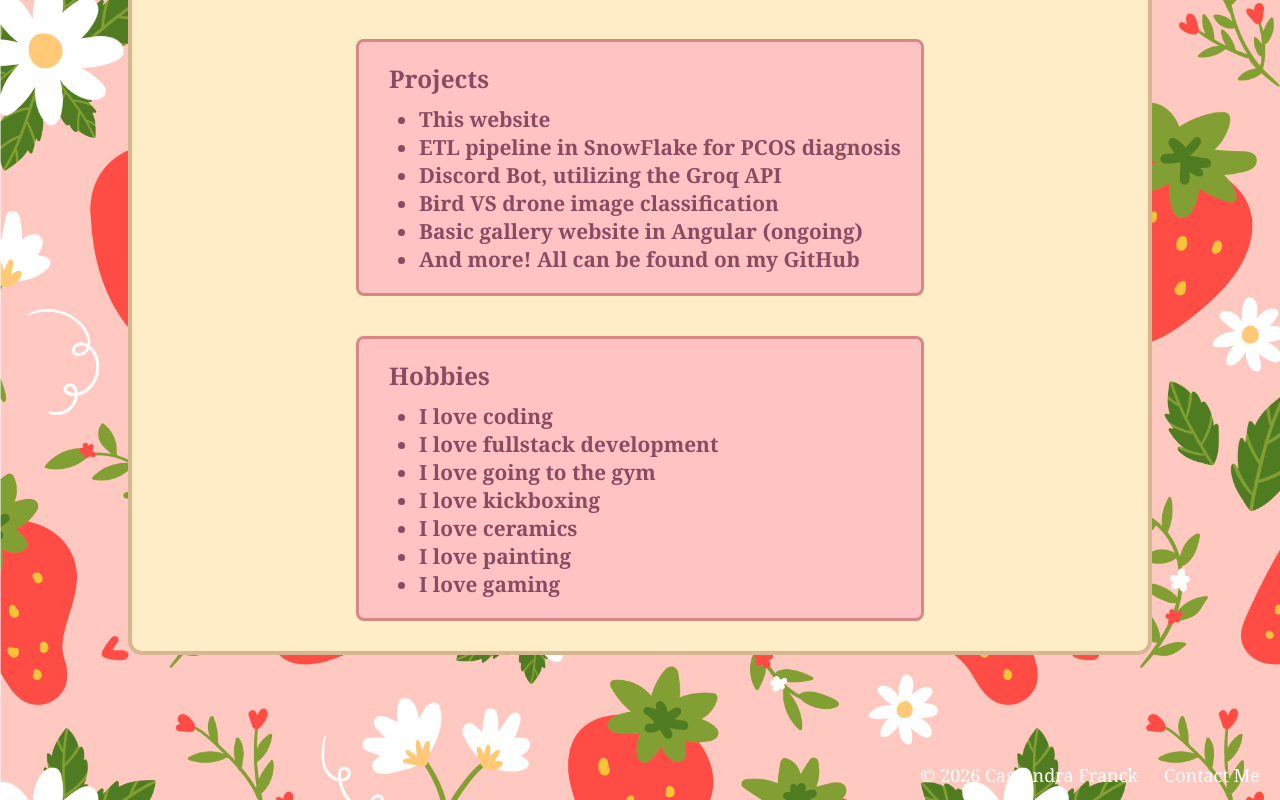
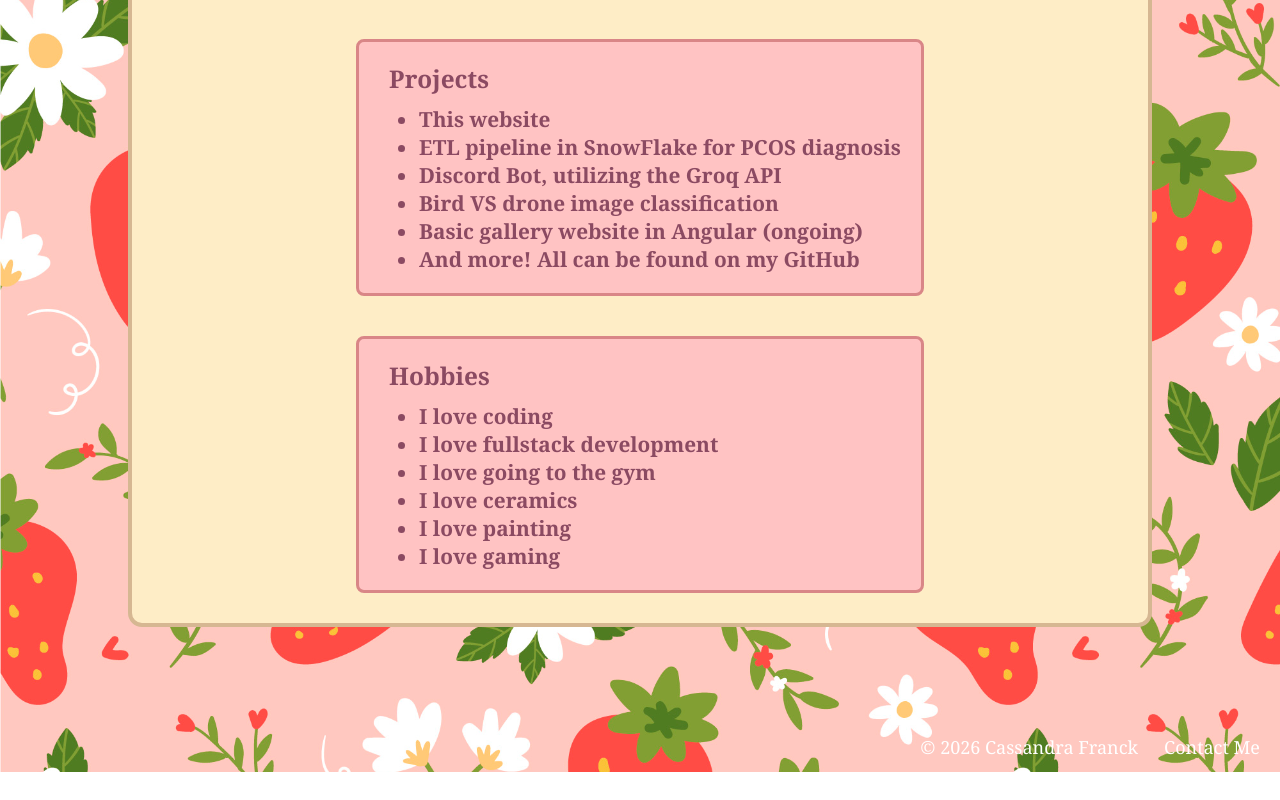
Before and after one commit to LCFranck/Personal-website, a Next.js app in the folder frontend/: page /about in a window 1280 px wide. Shown: the part 2598-3398 px from the top of the page. After the commit the page ends 3370 px from the top, so only its background shows below. Built offline with nearby package versions, Linux system fonts and the light colour scheme; no server answers.

Commit message:
lint fix

```diff
--- a/frontend/src/app/about/page.jsx
+++ b/frontend/src/app/about/page.jsx
@@ -72,7 +72,6 @@ const AboutPage = () => {
               <li>I love coding</li>
               <li>I love fullstack development</li>
               <li>I love going to the gym</li>
-              <li>I love kickboxing</li>
               <li>I love ceramics</li>
               <li>I love painting</li>
               <li>I love gaming</li>
```
Also changed, not shown: frontend/src/app/page.jsx (line endings or trailing spaces).
